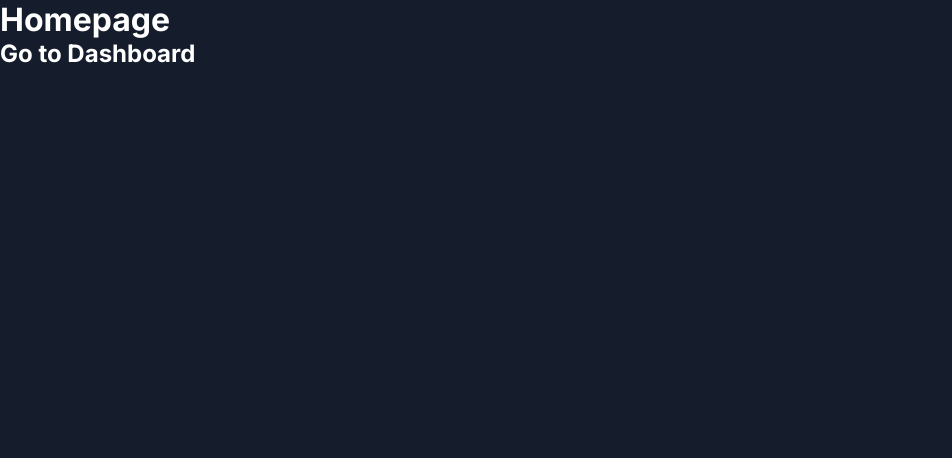
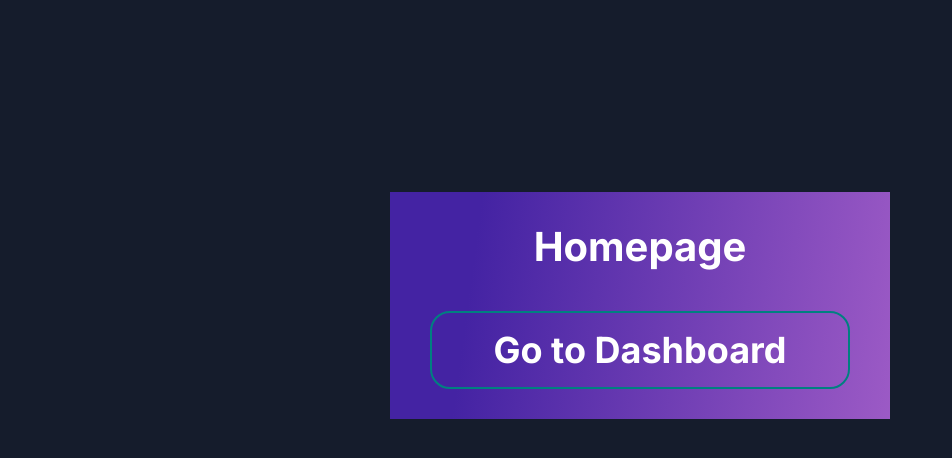
Before and after one commit to remmi755/nextadmin, a Next.js app: page / in a window 1280 px wide. Shown: the top 458 px of the page, without its empty margins (0-952 px from the left). Built offline with nearby package versions, Linux system fonts and the light colour scheme.

Commit message:
add style Homepage

```diff
--- a/app/page.js
+++ b/app/page.js
@@ -1,11 +1,12 @@
 import Link from "next/link";
+import styles from '../app/ui/homepage/homepage.module.css'
 
 const Homepage = () => {
   return (
-    <div>
-      <h1> Homepage</h1>
+    <div className={styles.container}>
+      <h1 className={styles.title}> Homepage</h1>
       <Link href={"/dashboard"}>
-        <h2>Go to Dashboard</h2>
+        <h2 className={styles.link}>Go to Dashboard</h2>
       </Link>
     </div>
   );
--- /dev/null
+++ b/app/ui/homepage/homepage.module.css
@@ -0,0 +1,24 @@
+.container {
+    max-width: 500px;
+    padding: 30px 40px;
+    margin:15% auto;
+    text-align: center;
+    background: linear-gradient(97.78deg,  #4423a3 17.5%,  #aa63cb 113.39%)
+}
+
+.title{
+    font-size: 40px;
+}
+
+.link{
+    margin-top: 40px;
+    padding: 15px;
+    font-size: 36px;
+    border: 2px solid teal;
+    border-image-repeat: inherit;
+    border-radius: 20px;
+}
+
+.link:hover{
+    color: fuchsia;
+}
--- a/app/ui/login/loginForm/loginForm.jsx
+++ b/app/ui/login/loginForm/loginForm.jsx
@@ -13,8 +13,8 @@ const LoginForm = () => {
     <div className={styles.container}>
       <form className={styles.form} action={formAction}>
         <h1>Login</h1>
-        <input type="text" placeholder="username" name="username" />
-        <input type="password" placeholder="password" name="password" />
+        <input type="text" placeholder="username : test" name="username" />
+        <input type="password" placeholder="password : test" name="password" />
         <button>Login</button>
         {state && state}
       </form>
```
